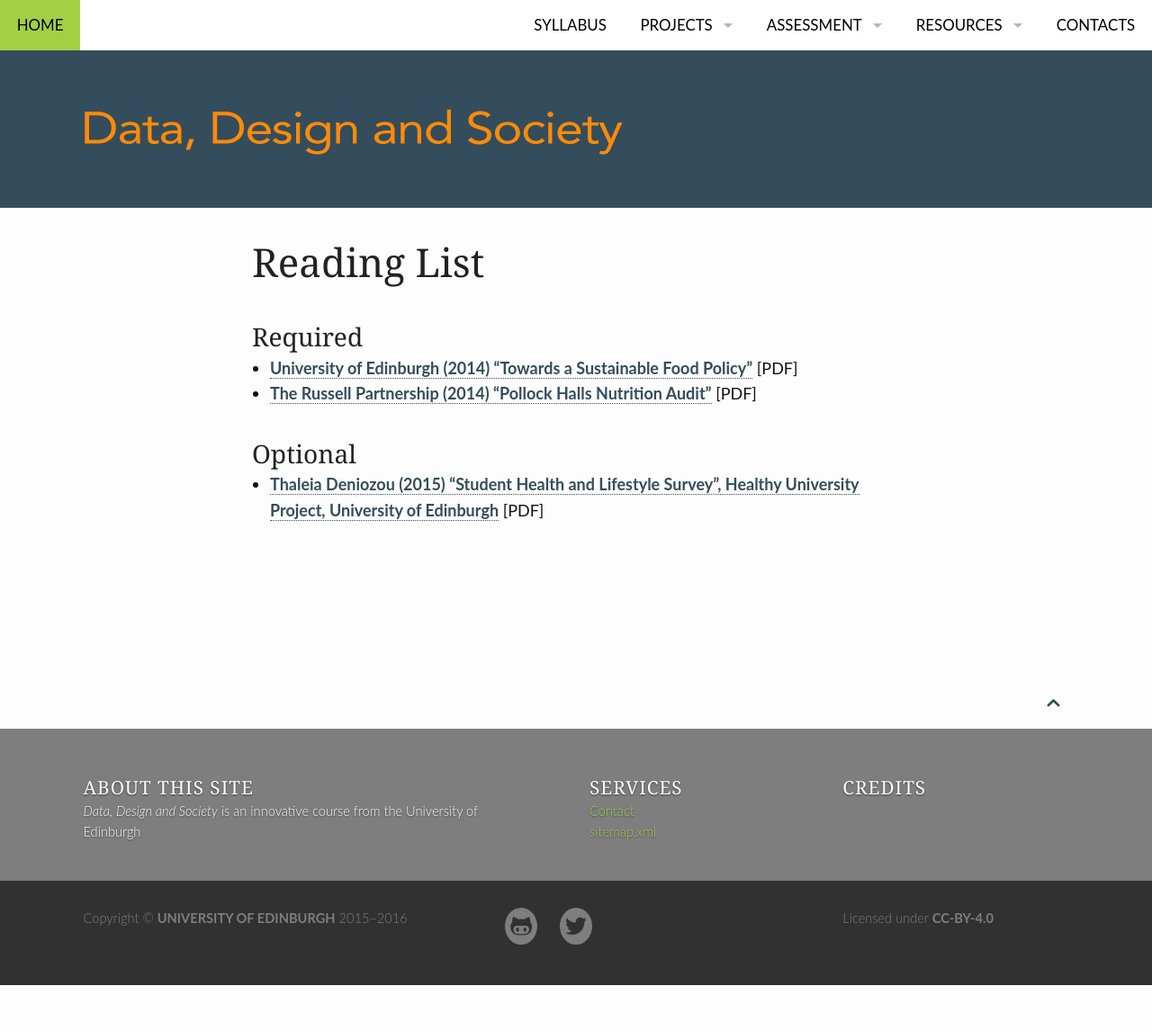
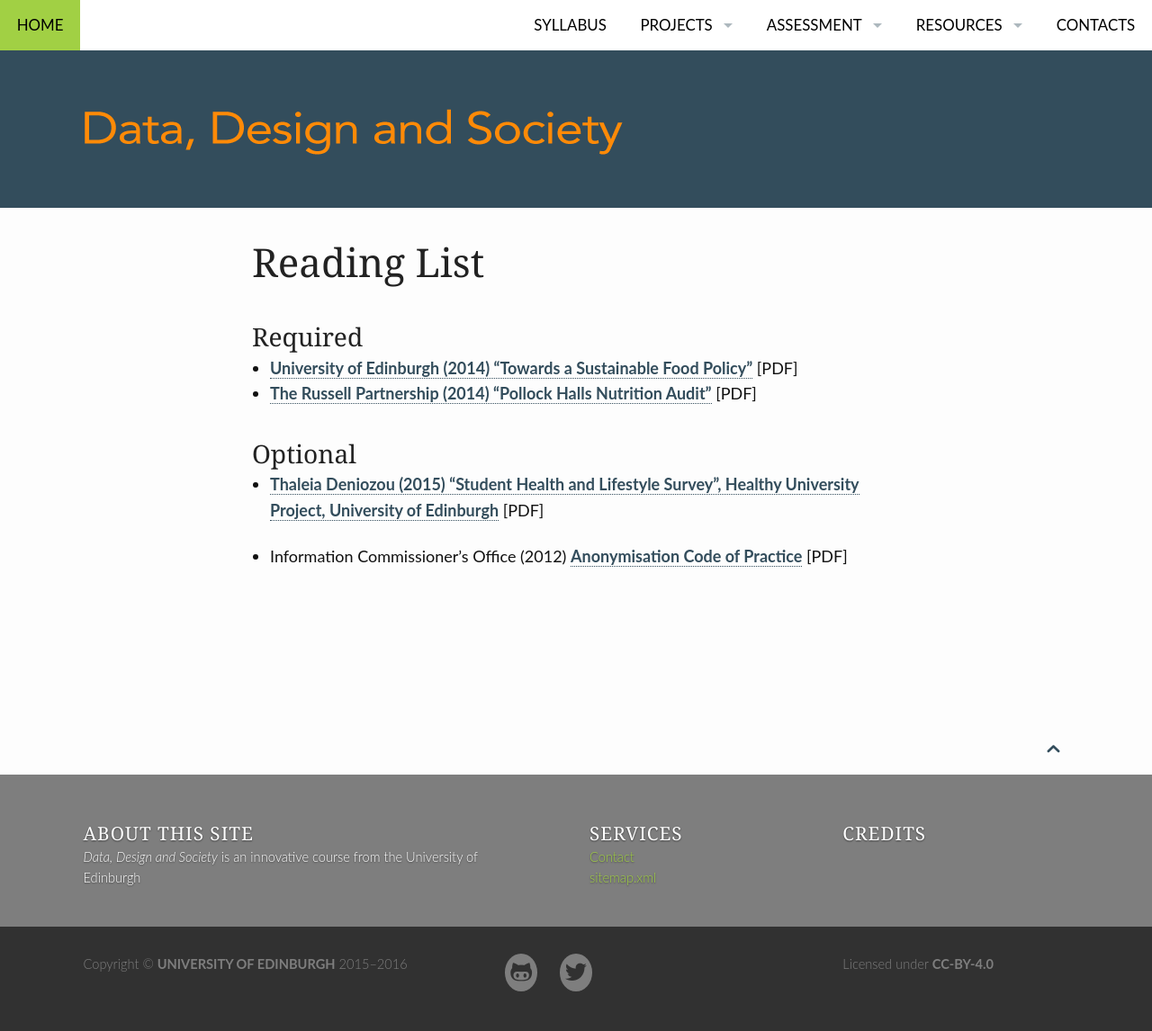
Before and after one commit to edinburghlivinglab/dds, a Jekyll site: the page built from pages/reading_list.md, in a window 1280 px wide. Shown: the whole page at 90% size. Built offline with Jekyll 4.4.1, drawn with Linux system fonts in a browser that asks for light colours; before the commit the page ends 1095 px from its top, so only the background shows below that.

Commit message:
updated reading list

```diff
--- a/pages/reading_list.md
+++ b/pages/reading_list.md
@@ -19,3 +19,5 @@
 ### Optional
 
 * [Thaleia Deniozou (2015) "Student Health and Lifestyle Survey", Healthy University Project, University of Edinburgh]({{ site.baseurl }}/course_docs/healthy_university_research_report.pdf) [PDF]
+
+* Information Commissioner's Office (2012) [Anonymisation Code of Practice](https://ico.org.uk/media/for-organisations/documents/1061/anonymisation-code.pdf) [PDF]
```
Also changed, not shown: pages/pages-root-folder/index.md (+3 -3 lines).
